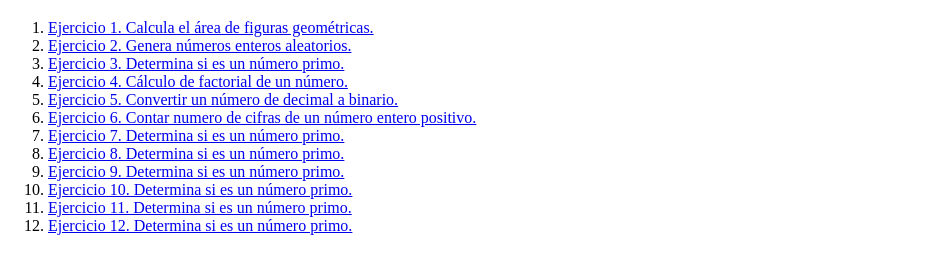
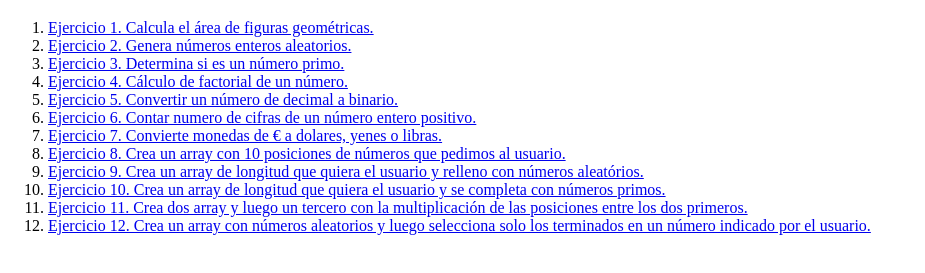
Before and after one commit to ilkogarcia/igp-btc-fsd-js-vanilla-2, a plain HTML site: page index.html in a window 1280 px wide. Shown: the part 61-334 px from the top of the page, without its empty margins (0-925 px from the left). Drawn offline with Linux system fonts and the light colour scheme.

Commit message:
Actualizo en la página inicial los enlaces a los diferentes ejercicios resueltos

```diff
--- a/index.html
+++ b/index.html
@@ -15,12 +15,12 @@
         <li><a href="./pages/ejercicio4.html">Ejercicio 4. Cálculo de factorial de un número.</a></li>
         <li><a href="./pages/ejercicio5.html">Ejercicio 5. Convertir un número de decimal a binario.</a></li>
         <li><a href="./pages/ejercicio6.html">Ejercicio 6. Contar numero de cifras de un número entero positivo.</a></li>
-        <li><a href="./pages/ejercicio7.html">Ejercicio 7. Determina si es un número primo.</a></li>
-        <li><a href="./pages/ejercicio8.html">Ejercicio 8. Determina si es un número primo.</a></li>
-        <li><a href="./pages/ejercicio9.html">Ejercicio 9. Determina si es un número primo.</a></li>
-        <li><a href="./pages/ejercicio10.html">Ejercicio 10. Determina si es un número primo.</a></li>
-        <li><a href="./pages/ejercicio11.html">Ejercicio 11. Determina si es un número primo.</a></li>
-        <li><a href="./pages/ejercicio12.html">Ejercicio 12. Determina si es un número primo.</a></li>
+        <li><a href="./pages/ejercicio7.html">Ejercicio 7. Convierte monedas de € a dolares, yenes o libras.</a></li>
+        <li><a href="./pages/ejercicio8.html">Ejercicio 8. Crea un array con 10 posiciones de números que pedimos al usuario.</a></li>
+        <li><a href="./pages/ejercicio9.html">Ejercicio 9. Crea un array de longitud que quiera el usuario y relleno con números aleatórios.</a></li>
+        <li><a href="./pages/ejercicio10.html">Ejercicio 10. Crea un array de longitud que quiera el usuario y se completa con números primos.</a></li>
+        <li><a href="./pages/ejercicio11.html">Ejercicio 11. Crea dos array y luego un tercero con la multiplicación de las posiciones entre los dos primeros.</a></li>
+        <li><a href="./pages/ejercicio12.html">Ejercicio 12. Crea un array con números aleatorios y luego selecciona solo los terminados en un número indicado por el usuario.</a></li>
     </ol>
 </body>
 </html>
```
Also changed, not shown: 1 other file.
